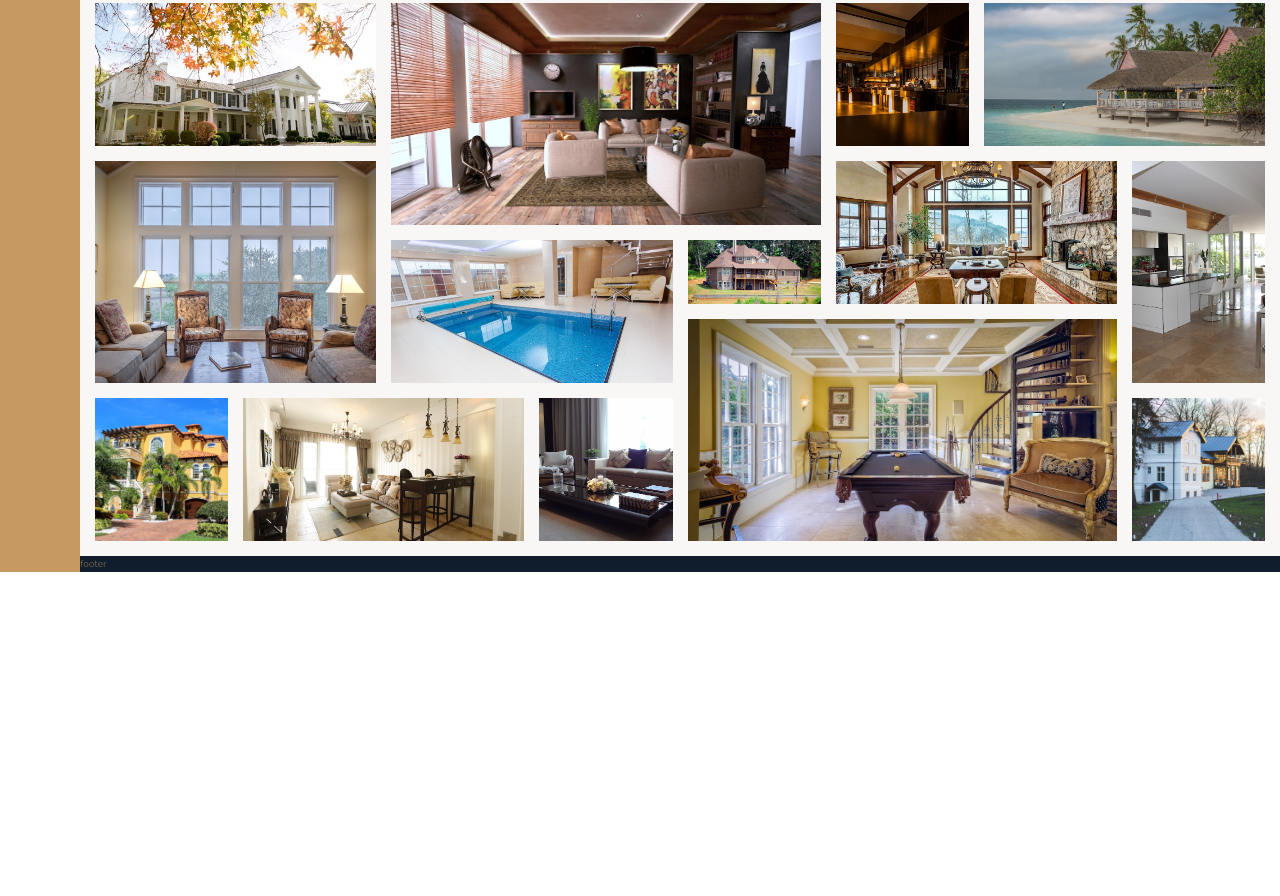
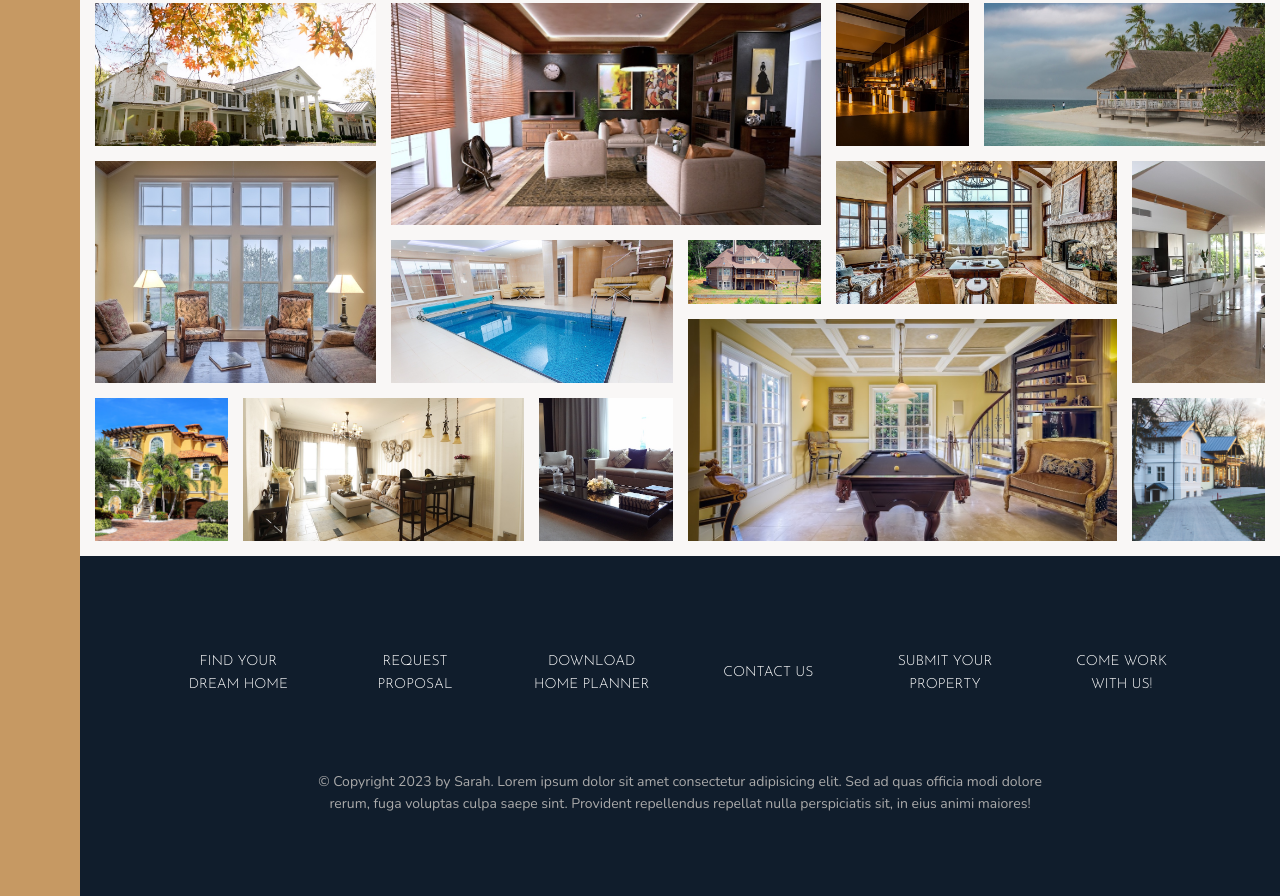
Before and after one commit to saraiknight/Nexter, a website: page index.html in a window 1280 px wide. Shown: the part 3084-3980 px from the top of the page. Before the commit the page ends 3656 px from the top, so only its background shows below. Drawn offline with nearby package versions, Linux system fonts and the light colour scheme.

Commit message:
build the footer

```diff
--- a/index.html
+++ b/index.html
@@ -370,6 +370,33 @@
         />
       </figure>
     </section>
-    <footer class="footer">footer</footer>
+    <footer class="footer">
+      <ul class="nav">
+        <li class="nav__item">
+          <a href="#" class="nav__link">Find your dream home</a>
+        </li>
+        <li class="nav__item">
+          <a href="#" class="nav__link">Request proposal</a>
+        </li>
+        <li class="nav__item">
+          <a href="#" class="nav__link">Download home planner</a>
+        </li>
+        <li class="nav__item">
+          <a href="#" class="nav__link">Contact us</a>
+        </li>
+        <li class="nav__item">
+          <a href="#" class="nav__link">Submit your property</a>
+        </li>
+        <li class="nav__item">
+          <a href="#" class="nav__link">Come work with us!</a>
+        </li>
+      </ul>
+      <p class="copyright">
+        &copy; Copyright 2023 by Sarah. Lorem ipsum dolor sit amet consectetur
+        adipisicing elit. Sed ad quas officia modi dolore rerum, fuga voluptas
+        culpa saepe sint. Provident repellendus repellat nulla perspiciatis sit,
+        in eius animi maiores!
+      </p>
+    </footer>
   </body>
 </html>
--- a/sass/_footer.scss
+++ b/sass/_footer.scss
@@ -1,4 +1,42 @@
 .footer {
   background-color: $color-secondary;
   grid-column: full-start / full-end;
+
+  padding: 8rem;
 }
+.nav {
+  list-style: none;
+  display: grid;
+  grid-template-columns: repeat(auto-fit, minmax(15rem, 1fr));
+  grid-gap: 2rem;
+  align-items: center;
+
+  &__link:link,
+  &__link:visited {
+    font-size: 1.4rem;
+    color: #fff;
+    text-decoration: none;
+    font-family: $font-display;
+    text-transform: uppercase;
+    text-align: center;
+    padding: 1.5rem;
+    display: block;
+    transition: all 0.2s;
+  }
+
+  &__link:hover,
+  &__link:active {
+    background-color: rgba(#fff, 0.05);
+    transform: translateY(-3px);
+  }
+}
+
+.copyright {
+  font-size: 1.4rem;
+  color: $color-grey-light-2;
+  margin-top: 6rem;
+  margin-right: auto;
+  margin-left: auto;
+  text-align: center;
+  width: 70%;
+}
```
Also changed, not shown: css/style.css.
